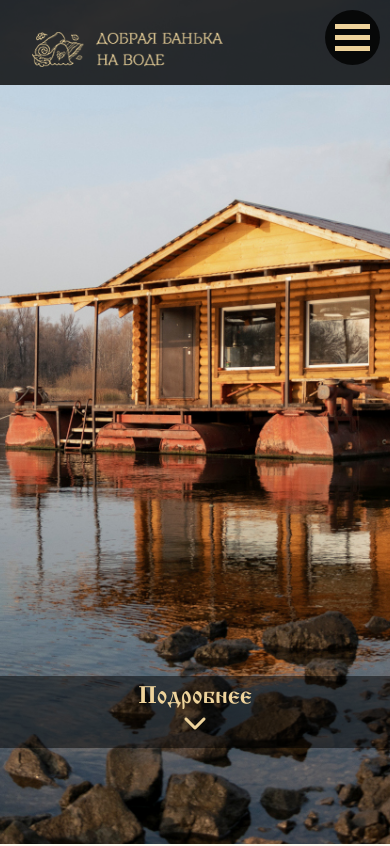
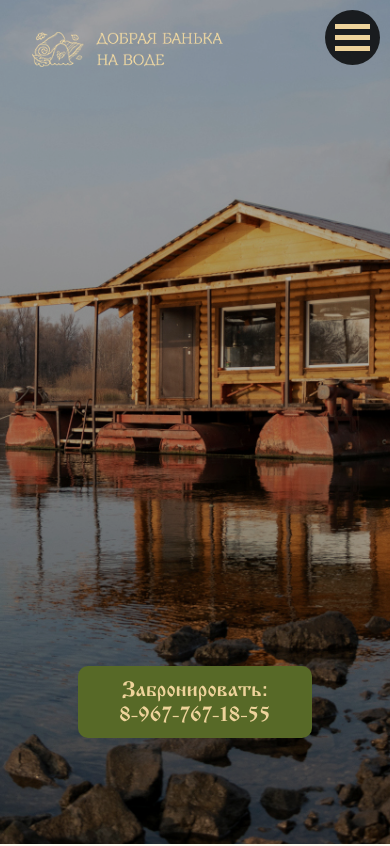
Before and after one commit to widespreadtruck/banya, a plain HTML site: page index.html in a window 390 px wide. Shown: the top 846 px of the page. Drawn offline with nearby package versions, Linux system fonts and the light colour scheme; a web font is replaced by a local one.

Commit message:
added btn to action

```diff
--- a/assets/scss/_hambMenu.scss
+++ b/assets/scss/_hambMenu.scss
@@ -35,7 +35,7 @@
 
   &:hover,
   &:active {
-    background-color: rgb(26, 25, 25)
+    background-color: rgba(63, 62, 62, 1)
   }
 }
 
@@ -50,16 +50,18 @@
     transition: 0.4s;
 }
 
-
 .change .bar1 {
   transform: rotate(-45deg) translate(-8px, 7px);
   // transform: rotate(-45deg) translate(-9px, 6px);
+  background-color: whitesmoke;
+
 }
 
 .change .bar2 {opacity: 0;}
 
 .change .bar3 {
   transform: rotate(45deg) translate(-8px, -8px);
+  background-color: whitesmoke;
 }
 
 
@@ -83,8 +85,15 @@
   max-width: 300px;
   padding: 50px;
   padding-top: 125px;
-  background: black;
+  // background: $soft-color;
+  //         background-image: url('../img/6810716_preview.png.jpeg');
+  //       background-size: cover;
+  //       background-position: 50% 50%;
+
+  background: rgba(0, 0, 0, 0.85);
+  // color: rgba(0, 0, 0, 1);
   color: $soft-color;
+  color: whitesmoke;
   opacity: 1;
   list-style-type: none;
   -webkit-font-smoothing: antialiased;
--- a/assets/scss/_hero.scss
+++ b/assets/scss/_hero.scss
@@ -11,11 +11,11 @@
     }
 
     .navBar {
-        position: fixed;
+        position: absolute;
         top: 0;
         left: 0;
         // width: 0;
-        background-color: rgba(0, 0, 0, 0.8);
+        background-color: rgba(0, 0, 0, 0);
         height: 100px;
         width: 100vw;
         z-index: 200;
@@ -29,7 +29,7 @@
 }
 
 #logo {
-    position: fixed;
+    position: absolute;
     top: $offset;
     left: $offset;
     padding-right: $offset;
@@ -101,7 +101,7 @@
         content: '';
         @extend %abs;
         background-color: transparent;
-        // background-color: rgba(0, 0, 0, .3);
+        background-color: rgba(0, 0, 0, .3);
         z-index: 100;
     }
 
@@ -123,6 +123,7 @@
         }
     }
 }
+
 .linkToGallery {
     display: none;
     position: absolute;
@@ -130,20 +131,36 @@
     left: 0;
     right: 0;
     text-align: center;
-    // width: 100px;
     font-size: 1.5rem;
-    font-family: $forth-font;
     align-items: center;
-    color: $soft-color;
-    cursor: pointer;
+    // cursor: pointer;
     z-index: 500;
-    background-color: rgba(0, 0, 0, 0.5);
+    // background-color: rgba(0, 0, 0, 0.5);
     padding-top: 10px;
     padding-bottom: 10px;
     height: auto;
     a {
-        width: auto;
-        height: auto;
+        // background-color: rgba(0, 0, 0, 0.5);
+        // width: auto;
+        // height: auto;
+        font-family: $forth-font;
+        color: $soft-color;
+    }
+    button {
+        padding: 10px 40px;
+        border-radius: 10px;
+        background-color: #576927;
+        border: none;
+        font-size: 1.3rem;
+        border: 1px solid transparent;
+        &:active {
+            transform: translateY(3px);
+            background-color: #495820;
+        }
+        &:hover {
+            background-color: #495820;
+            border: 1px solid $soft-color;
+        }
     }
 
     @include media('>phone', '<=525px') {
--- a/index.html
+++ b/index.html
@@ -93,11 +93,16 @@
                 <h2 class="slide-title slide" data-index="3"><a href="#">#ХолодноеПиво</a></h2>
             </div>
             <div class="linkToGallery ">
-                <a href="#gallery" class="animate__animated animate__bounce">
+                <!-- <a href="#gallery" class="animate__animated animate__bounce">
                     Подробнее
                     <br>
                     <i class="fas fa-chevron-down"></i>
-                </a>
+                </a> -->
+                <button>
+                    <a
+                    href="tel:+79677671855"
+                    >Забронировать: <br> 8-967-767-18-55</a>
+                </button>
             </div>
         </div>
 
```
Also changed, not shown: assets/css/main.css, assets/img/6810716_preview.png.jpeg (added), assets/img/gallery/gallery4notused.jpg (added), assets/img/gallery/gallery6notused.jpg (added), assets/img/gallery/thumbnails/gallery4.jpg, assets/img/gallery/thumbnails/gallery4notused.jpg (added), assets/img/gallery/thumbnails/gallery6.jpg, assets/img/gallery/thumbnails/gallery6notused.jpg (added), 2 other files.
